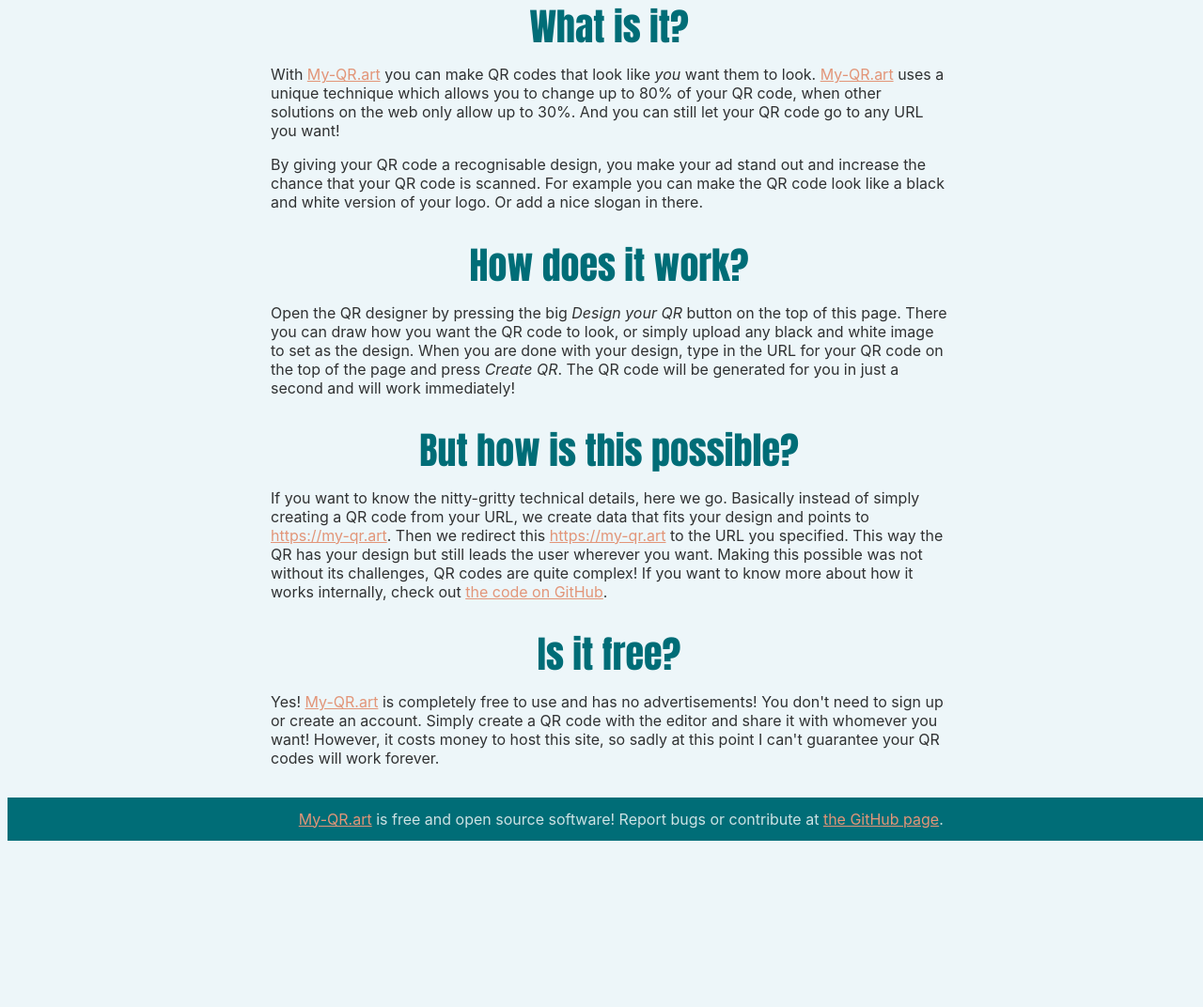
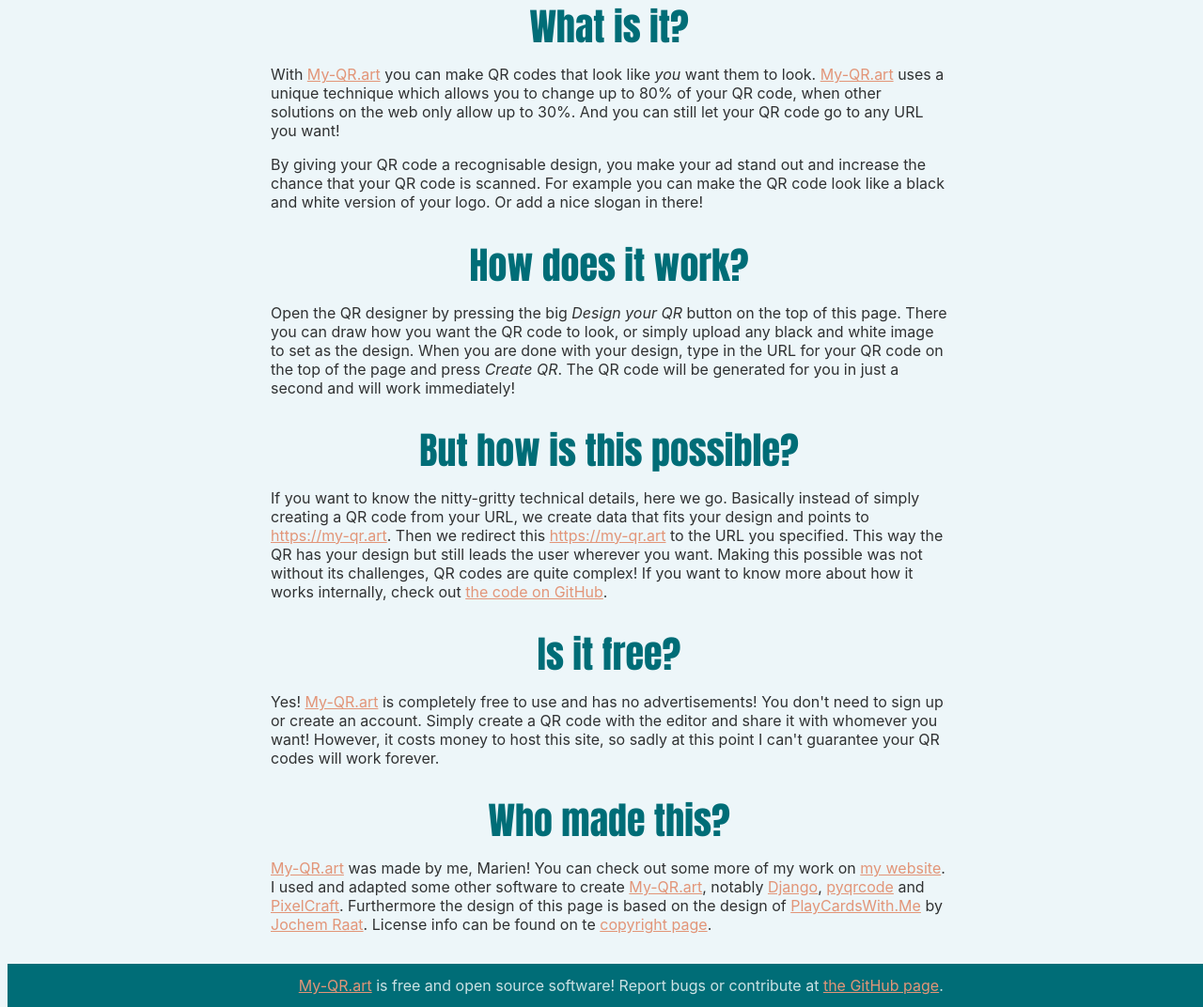
Before and after one commit to raatmarien/my-qr.art, a Django app: page / in a window 1280 px wide. Shown: the part 434-1506 px from the top of the page at 94% size. Before the commit the page ends 1329 px from the top, so only its background shows below. Run offline with Django 3.2, Linux system fonts and the light colour scheme.

Commit message:
Add text to homepage

```diff
--- a/qr_app/templates/qr_app/index.html
+++ b/qr_app/templates/qr_app/index.html
@@ -34,7 +34,7 @@
             <p>By giving your QR code a recognisable design, you make your ad
             stand out and increase the chance that your QR code is scanned. For
             example you can make the QR code look like a black and white
-            version of your logo. Or add a nice slogan in there.</p>
+            version of your logo. Or add a nice slogan in there!</p>
 
             <h1>How does it work?</h1>
 
@@ -68,6 +68,21 @@
               share it with whomever you want! However, it costs money to host
               this site, so sadly at this point I can't guarantee your QR codes
               will work forever.</p>
+
+            <h1>Who made this?</h1>
+
+            <p><a href="https://my-qr.art">My-QR.art</a> was made by me, Marien!
+            You can check out some more of my work
+            on <a href="https://marienraat.nl">my website</a>. I used and
+            adapted some other software to create
+            <a href="https://my-qr.art">My-QR.art</a>,
+            notably <a href="https://www.djangoproject.com/">Django</a>,
+            <a href="https://github.com/mnooner256/pyqrcode">pyqrcode</a> and
+            <a href="https://github.com/rgab1508/PixelCraft">PixelCraft</a>. Furthermore
+            the design of this page is based on the design
+            of <a href="https://playcardswith.me">PlayCardsWith.Me</a>
+            by <a href="https://invulns.nl">Jochem Raat</a>. License info can be
+            found on te <a href="/copyright">copyright page</a>.
           </article>
         </main>
       </div>
```
